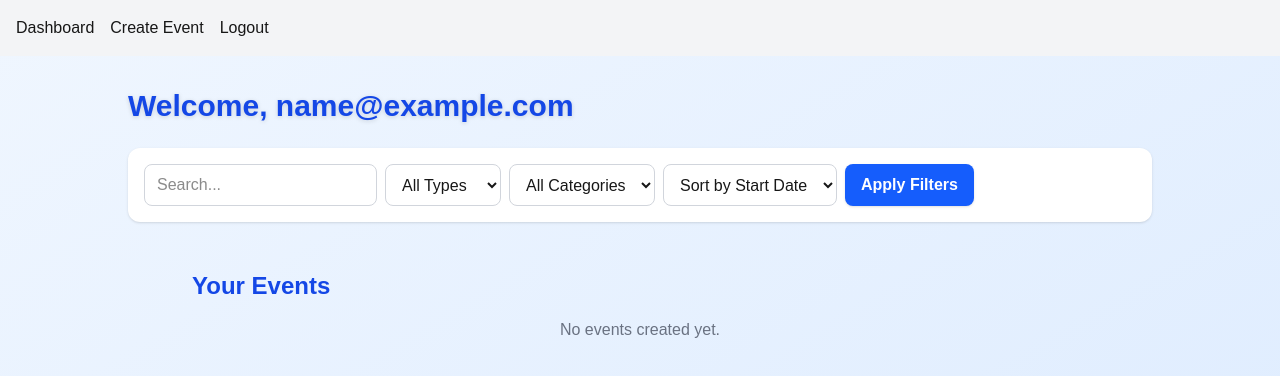
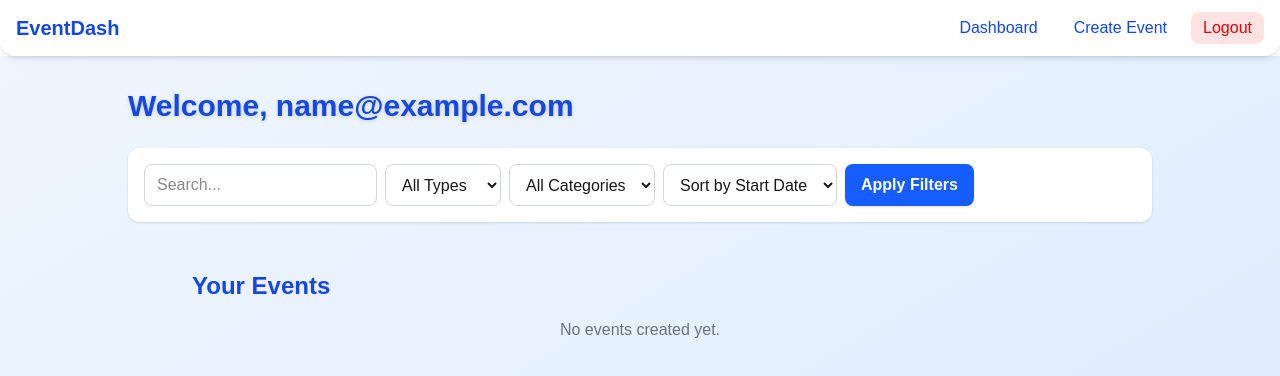
Before and after one commit to Punitt15/event-dashboard, a Next.js app: page /dashboard in a window 1280 px wide. Before the commit this address had no page. Shown: the top 376 px of the page. Built offline with nearby package versions, Linux system fonts and the light colour scheme; sample sign-in values are in the browser's storage.

Commit message:
- Issue solved : On refresh it was routing it to login. - Navigation UI changes

```diff
--- a/src/app/dashboard/page.tsx
+++ b/src/app/dashboard/page.tsx
@@ -7,20 +7,21 @@ import FilterBar from "@/components/FilterBar";
 import { EventType, useEvents } from "@/contexts/EventContext";
 
 export default function DashboardPage() {
-  const { user } = useAuth();
+  const { user, loading } = useAuth();
   const router = useRouter();
   const { events } = useEvents();
   const [filteredEvents, setFilteredEvents] = useState<EventType[]>([]);
   useEffect(() => {
-    if (!user) {
+    if (!loading && !user) {
       router.push("/login");
     }
-  }, [user]);
+  }, [user, loading]);
 
   useEffect(() => {
     setFilteredEvents(events);
   }, [events]);
 
+  if (loading) return null;
   if (!user) return null;
 
   return (
--- a/src/components/Navigation.tsx
+++ b/src/components/Navigation.tsx
@@ -3,22 +3,34 @@ import Link from "next/link";
 import { useAuth } from "@/contexts/AuthContext";
 
 export default function Navigation() {
-  const { user, logout } = useAuth();
+  const { user, logout, loading } = useAuth();
+
+  if (loading) return null;
 
   return (
-    <nav className="flex gap-4 p-4 bg-gray-100">
+    <nav className={"sticky top-0 z-20 w-full bg-white/80 backdrop-blur shadow-md rounded-b-2xl px-4 py-3 flex flex-wrap items-center justify-between gap-4"}>
+      <div className="flex gap-4 items-center w-full sm:w-auto">
+        <Link href="/" className="text-xl font-bold text-blue-700 hover:text-blue-900 transition">EventDash</Link>
+      </div>
+      <div className="flex gap-3 items-center w-full sm:w-auto justify-end">
         {user ? (
           <>
-          <Link href="/dashboard">Dashboard</Link>
-          <Link href="/create-event">Create Event</Link>
-          <button onClick={logout}>Logout</button>
+            <Link href="/dashboard" className="px-3 py-1 rounded-lg text-blue-700 hover:bg-blue-100 focus:outline-none focus:ring-2 focus:ring-blue-300 transition">Dashboard</Link>
+            <Link href="/create-event" className="px-3 py-1 rounded-lg text-blue-700 hover:bg-blue-100 focus:outline-none focus:ring-2 focus:ring-blue-300 transition">Create Event</Link>
+            <button
+              onClick={logout}
+              className="px-3 py-1 rounded-lg bg-red-100 text-red-600 font-medium hover:bg-red-200 focus:outline-none focus:ring-2 focus:ring-red-300 transition"
+            >
+              Logout
+            </button>
           </>
         ) : (
           <>
-          <Link href="/login">Login</Link>
-          <Link href="/signup">Signup</Link>
+            <Link href="/login" className="px-3 py-1 rounded-lg text-blue-700 hover:bg-blue-100 focus:outline-none focus:ring-2 focus:ring-blue-300 transition">Login</Link>
+            <Link href="/signup" className="px-3 py-1 rounded-lg text-blue-700 hover:bg-blue-100 focus:outline-none focus:ring-2 focus:ring-blue-300 transition">Signup</Link>
           </>
         )}
+      </div>
     </nav>
   );
 }
--- a/src/contexts/AuthContext.tsx
+++ b/src/contexts/AuthContext.tsx
@@ -11,6 +11,7 @@ interface AuthContextType {
   signup: (user: User) => boolean;
   login: (user: User) => boolean;
   logout: () => void;
+  loading: boolean;
 }
 
 const AuthContext = createContext<AuthContextType | null>(null);
@@ -19,10 +20,12 @@ export const useAuth = () => useContext(AuthContext)!;
 
 export const AuthProvider = ({ children }: { children: React.ReactNode }) => {
   const [user, setUser] = useState<User | null>(null);
+  const [loading, setLoading] = useState(true);
 
   useEffect(() => {
     const savedUser = localStorage.getItem("auth_user");
     if (savedUser) setUser(JSON.parse(savedUser));
+    setLoading(false);
   }, []);
 
   const signup = (newUser: User) => {
@@ -54,7 +57,7 @@ export const AuthProvider = ({ children }: { children: React.ReactNode }) => {
   };
 
   return (
-    <AuthContext.Provider value={{ user, signup, login, logout }}>
+    <AuthContext.Provider value={{ user, signup, login, logout, loading }}>
       {children}
     </AuthContext.Provider>
   );
```
Lines whose indentation alone changed are shown as unchanged.
